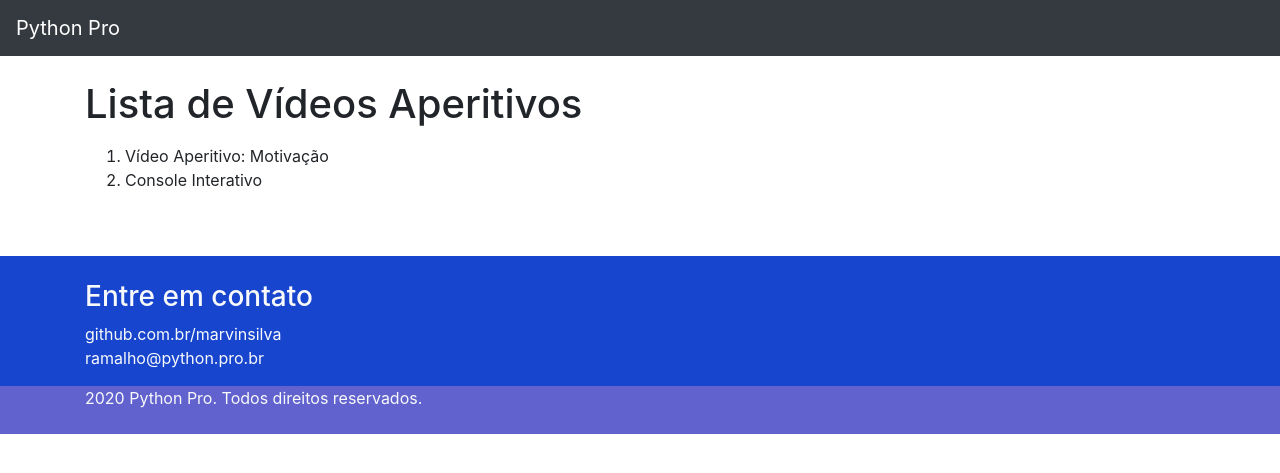
After one commit to marcussilvait/curso-django, a Django app: page /aperitivos/ in a window 1280 px wide. The commit adds this page. Shown: the top 473 px of the page. Run offline with Django 3.2, Linux system fonts and the light colour scheme; some libraries are stand-ins or nearby versions.

Commit message:
Criada página de aperitivos para listar os vídeos disponíveis utilizando for no template
close #44

```diff
--- /dev/null
+++ b/pypro/aperitivos/templates/aperitivos/indice.html
@@ -0,0 +1,21 @@
+{% extends 'base/base.html' %}
+{% load static %}
+{% block title %}Python Pro - Aperitivo{% endblock title %}
+{% block description %}Página com todos os vídeos gratuitos{% endblock description %}">
+{% block body %}
+    <div class="container">
+        <div class="row">
+            <div class="col-md-12">
+                <h1 class="mt-4 mb-3">Lista de Vídeos Aperitivos</h1>
+                <ol>
+                    {% for video in videos %}
+                        <li>{{ video.titulo|default:"Faltando Título" }}</li>
+                    {% empty %}
+                        <li>Não foi encontrado nenhum vídeo de aperitivo</li>
+                    {% endfor %}
+                </ol>
+
+            </div>
+        </div>
+    </div>
+{% endblock body %}
--- a/pypro/aperitivos/templates/aperitivos/video.html
+++ b/pypro/aperitivos/templates/aperitivos/video.html
@@ -6,8 +6,9 @@
     <div class="container">
         <div class="row">
             <div class="col-md-12">
-                <h1 class="mt-4 mb-3">{{ video.titulo | default: 'Faltando Título' }}</h1>
-                <iframe src="https://player.vimeo.com/video/{{ video.vimeo_id }}" width="640" height="480" frameborder="0"
+                <h1 class="mt-4 mb-3">{{ video.titulo|default:"Faltando Título" }}</h1>
+                <iframe src="https://player.vimeo.com/video/{{ video.vimeo_id }}" width="640" height="480"
+                        frameborder="0"
                         allow="autoplay; fullscreen" allowfullscreen></iframe>
             </div>
         </div>
--- a/pypro/aperitivos/urls.py
+++ b/pypro/aperitivos/urls.py
@@ -1,8 +1,9 @@
 from django.urls import path
 
-from pypro.aperitivos.views import video
+from pypro.aperitivos.views import video, indice
 
 app_name = 'aperitivos'
 urlpatterns = [
     path('<slug:slug>', video, name='video'),
+    path('', indice, name='indice'),
 ]
--- a/pypro/aperitivos/views.py
+++ b/pypro/aperitivos/views.py
@@ -1,10 +1,19 @@
 from django.shortcuts import render
+
+videos = [
+    {'slug': 'motivacao', 'titulo': 'Vídeo Aperitivo: Motivação', 'vimeo_id': 406390835},
+    {'slug': 'console-interativo', 'titulo': 'Console Interativo', 'vimeo_id': 406805399},
+]
+# Dict Comprehensions
+videos_dct = {
+    dct['slug']: dct for dct in videos
+}
+
+
+def indice(request):
+    return render(request, 'aperitivos/indice.html', context={'videos': videos})
 
 
 def video(request, slug):
-    videos = {
-        'motivacao': {'titulo': 'Vídeo Aperitivo: Motivação', 'vimeo_id': 406390835},
-        'console-interativo': {'titulo': 'Console Interativo', 'vimeo_id': 406805399},
-    }
-    video = videos[slug]
+    video = videos_dct[slug]
     return render(request, 'aperitivos/video.html', context={'video': video})
```
Also changed, not shown: pypro/aperitivos/tests/tests_indice.py (added, +27 -0 lines), pypro/aperitivos/templates/__init__.py (added), pypro/aperitivos/templates/aperitivos/__init__.py (added), pypro/aperitivos/tests/__init__.py (added), pypro/aperitivos/tests/tests_video.py (renamed from pypro/aperitivos/tests.py).
